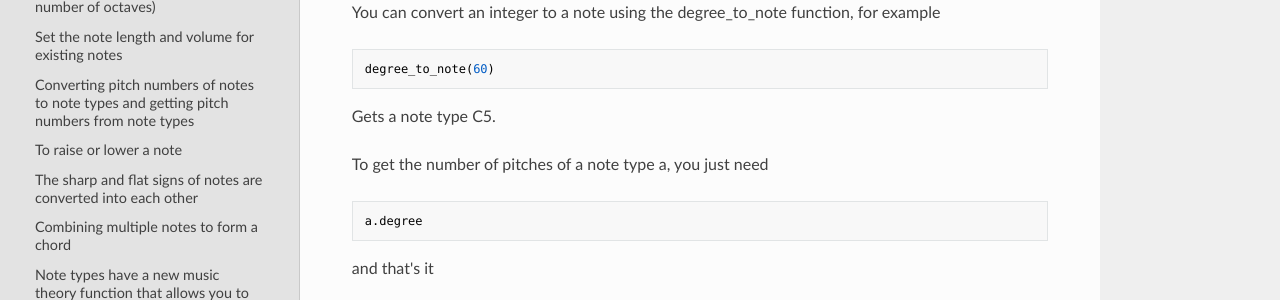
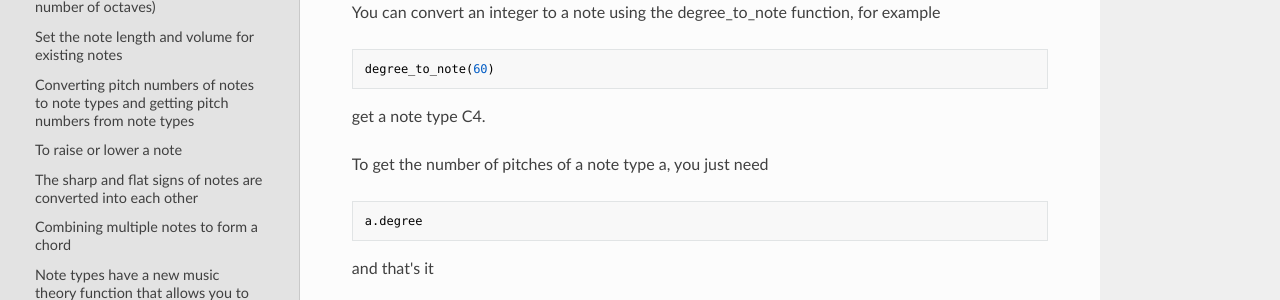
Before and after one commit to Rainbow-Dreamer/musicpy_docs, an MkDocs documentation site: the page built from docs/Basic syntax of note type.md, in a window 1280 px wide and 900 px high, scrolled down 1596 px. Shown: the part 151-451 px from the top of the window. Built offline with MkDocs 1.6.1, drawn with Linux system fonts in a browser that asks for light colours; nearby versions of some CDN libraries.

Commit message:
Update Basic syntax of note type.md

````diff
--- a/docs/Basic syntax of note type.md
+++ b/docs/Basic syntax of note type.md
@@ -79,7 +79,7 @@ You can convert an integer to a note using the degree_to_note function, for exam
 degree_to_note(60)
 ```
 
-Gets a note type C5.
+get a note type C4.
 
 
 To get the number of pitches of a note type a, you just need
````
